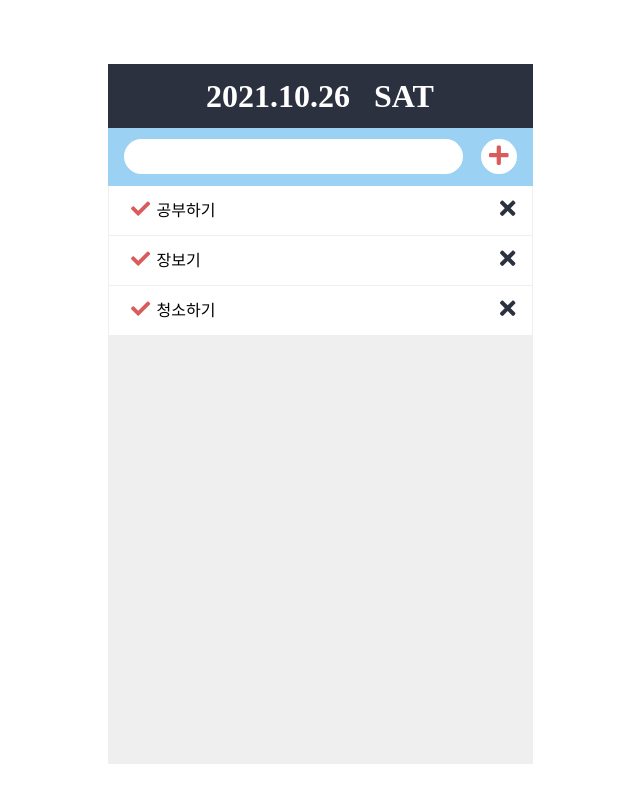
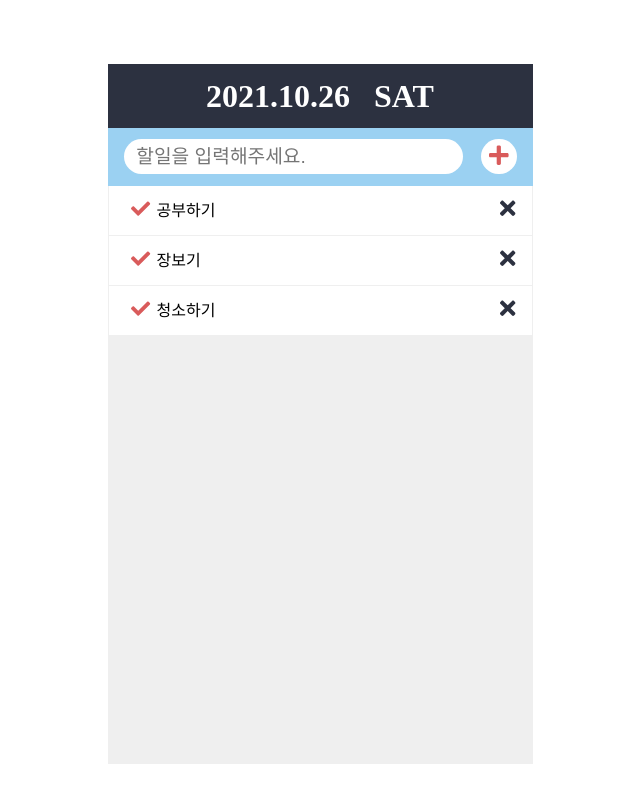
Before and after one commit to NamgyungKim/Todo-list-2021, a React (Create React App) app: page / in a window 1280 px wide. Shown: the top 802 px of the page, without its empty margins (320-960 px from the left). Built offline with nearby package versions, Linux system fonts and the light colour scheme.

Commit message:
useRef를 이용해 input의 value값 콘솔로 나타내기

```diff
--- a/src/components/input.jsx
+++ b/src/components/input.jsx
@@ -1,10 +1,17 @@
-import React from 'react';
+import React, { useRef } from 'react';
 
 const Input = (props) => {
+  const input_vlue = useRef()
+  const add_list = () => {
+    console.log(input_vlue.current.value)
+  }
+
   return(
     <form className="form">
-      <input type="text" className="input"/>
-      <button className="add_btn"><i className="fas fa-plus"></i></button>
+      <input ref={input_vlue} type="text" className="input" placeholder="할일을 입력해주세요."/>
+      <button type="button" onClick={add_list} className="add_btn">
+        <i className="fas fa-plus"></i>
+      </button>
     </form>
   )
 }
```
